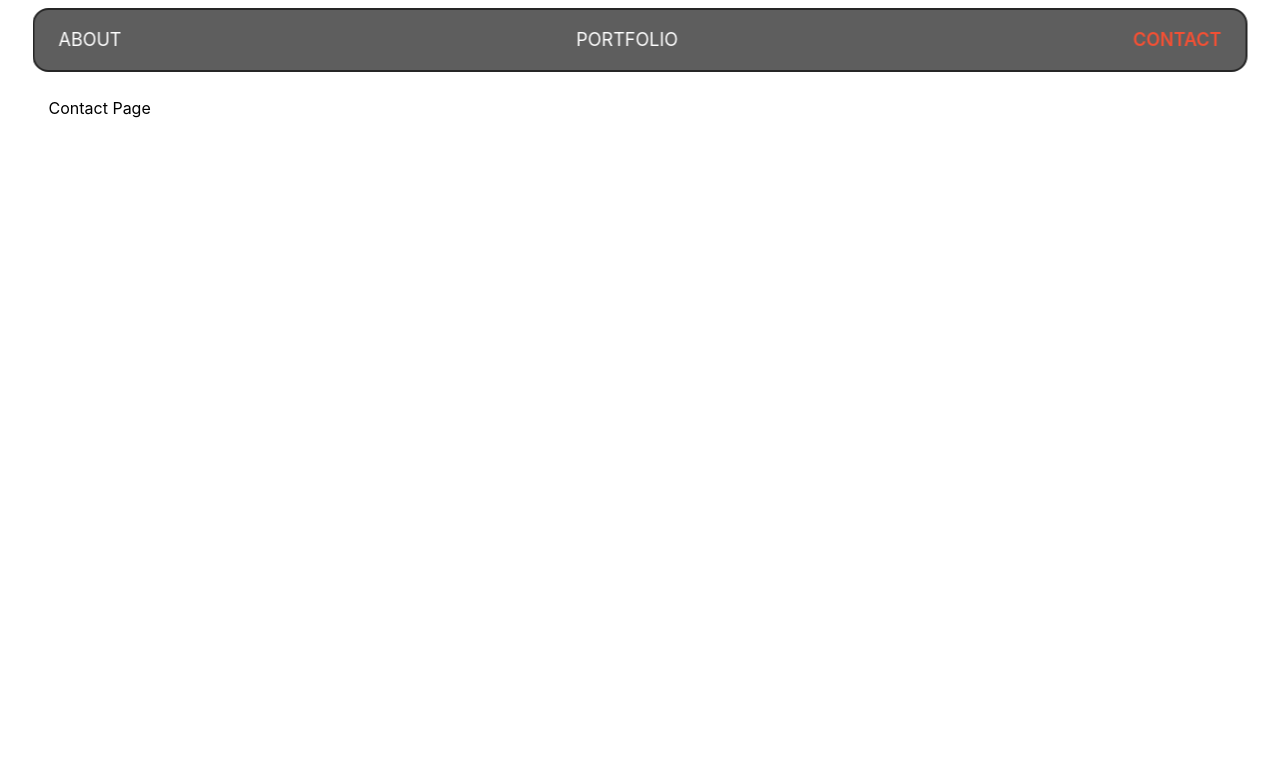
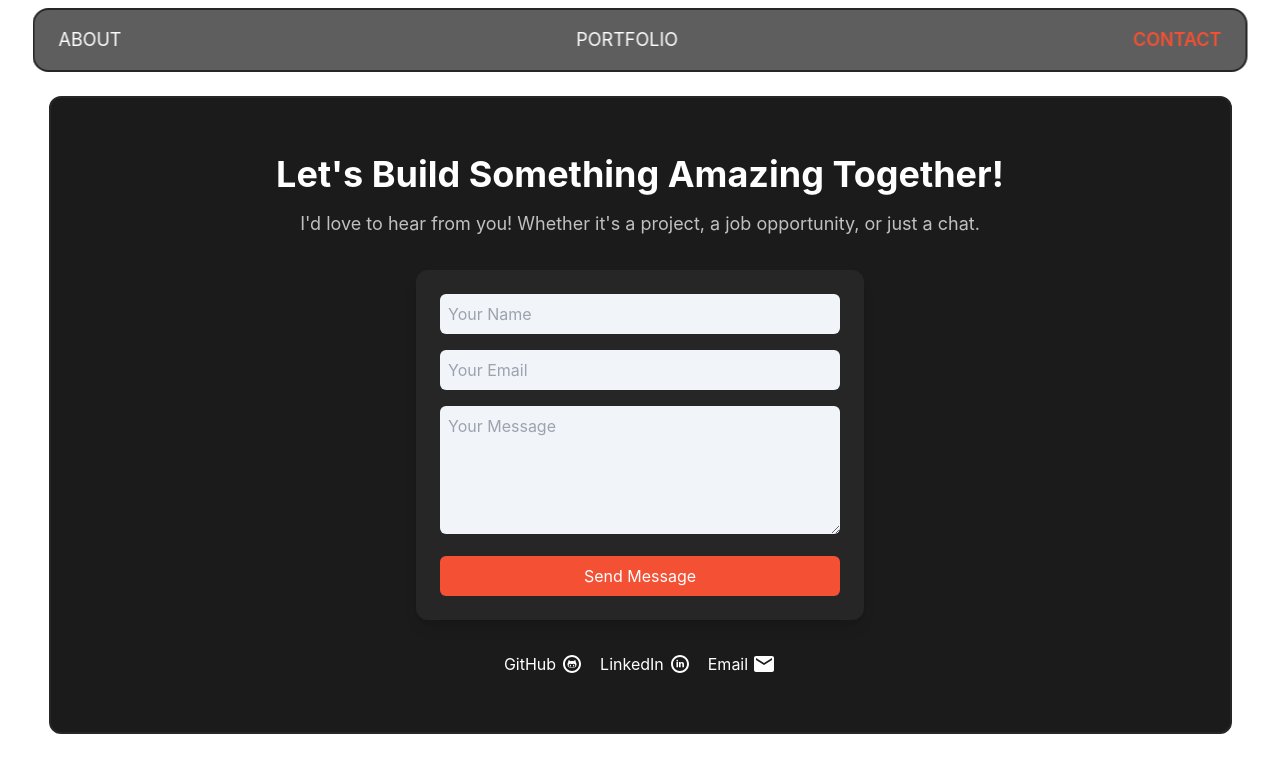
Before and after one commit to AKSHAY13PATEL/portfolio-akshay, a React (Vite) app: page /contact in a window 1280 px wide. Shown: the top 772 px of the page. Built offline with nearby package versions, Linux system fonts and the light colour scheme.

Commit message:
Contact page implemented.

```diff
--- a/src/pages/ContactPage.tsx
+++ b/src/pages/ContactPage.tsx
@@ -1,10 +1,135 @@
+import {
+  TiSocialGithubCircular,
+  TiSocialLinkedinCircular,
+} from "react-icons/ti";
 import Navbar from "../components/Navbar";
+import { MdMail } from "react-icons/md";
+import { useState } from "react";
+import Notification from "../components/Notification";
+import { AiOutlineLoading3Quarters } from "react-icons/ai";
 
 const ContactPage = () => {
+  const [formData, setFormData] = useState({
+    name: "",
+    email: "",
+    message: "",
+  });
+  const [isSubmitting, setIsSubmitting] = useState(false);
+  const [showNotification, setShowNotification] = useState(false);
+  const [notificationText, setNotificationText] = useState("");
+
+  const handleChange = (
+    e: React.ChangeEvent<HTMLInputElement | HTMLTextAreaElement>,
+  ) => {
+    setFormData({ ...formData, [e.target.name]: e.target.value });
+  };
+
+  const handleSubmit = async (e: React.FormEvent) => {
+    e.preventDefault();
+    try {
+      setIsSubmitting(true);
+      // Send form data to the backend
+      await new Promise((resolve) => setTimeout(resolve, 2000));
+
+      console.log("Form Data", formData);
+      setShowNotification(true);
+      setNotificationText("Message Sent Successfully!");
+    } catch (error) {
+      console.error("Error Submitting Form", error);
+      setShowNotification(true);
+      setNotificationText("Error Submitting Form!");
+    } finally {
+      setIsSubmitting(false);
+    }
+  };
+
   return (
     <div className="mx-auto flex max-w-[1215px] flex-col gap-5 px-4">
       <Navbar />
-      <div className="mb-2 mt-24 flex flex-col gap-5">Contact Page</div>
+      <div className="card-wrapper mb-2 mt-24 flex flex-col gap-5">
+        <div className="flex flex-col items-center justify-center bg-background-default text-primary">
+          {/* Hero Section */}
+          <h1 className="mb-4 text-4xl font-bold">
+            Let's Build Something Amazing Together!
+          </h1>
+          <p className="mb-8 text-lg text-secondary">
+            I'd love to hear from you! Whether it's a project, a job
+            opportunity, or just a chat.
+          </p>
+
+          {/* Contact Form */}
+          <form
+            className="w-full max-w-md rounded-xl bg-darkgray p-6 shadow-lg"
+            onSubmit={handleSubmit}
+          >
+            <input
+              type="text"
+              placeholder="Your Name"
+              className="mb-4 w-full rounded-md bg-slate-100 p-2 text-black"
+              onChange={handleChange}
+              name="name"
+              value={formData.name}
+            />
+            <input
+              type="email"
+              placeholder="Your Email"
+              className="mb-4 w-full rounded-md bg-slate-100 p-2 text-black"
+              onChange={handleChange}
+              name="email"
+              value={formData.email}
+            />
+            <textarea
+              placeholder="Your Message"
+              className="mb-4 h-32 w-full rounded-md bg-slate-100 p-2 text-black"
+              onChange={handleChange}
+              name="message"
+              value={formData.message}
+            ></textarea>
+            <button
+              type="submit"
+              className={`flex w-full items-center justify-center gap-4 rounded-md bg-highlight py-2 text-white transition hover:bg-opacity-80 ${
+                isSubmitting && "cursor-not-allowed bg-opacity-60"
+              }`}
+            >
+              {isSubmitting ? "Sending ..." : "Send Message"}
+              {isSubmitting && (
+                <AiOutlineLoading3Quarters className="size-4 animate-spin" />
+              )}
+            </button>
+          </form>
+
+          {/* Social Links */}
+          <div className="mt-8 flex gap-4">
+            <a
+              href="https://github.com/AKSHAY13PATEL"
+              target="_blank"
+              className="flex items-center gap-1 hover:text-highlight"
+            >
+              GitHub <TiSocialGithubCircular className="size-6" />
+            </a>
+            <a
+              href="https://www.linkedin.com/in/akshay-patel-917888135/"
+              target="_blank"
+              className="flex items-center gap-1 hover:text-highlight"
+            >
+              LinkedIn <TiSocialLinkedinCircular className="size-6" />
+            </a>
+            <a
+              href="mailto:yourname@example.com"
+              className="flex items-center gap-1 hover:text-highlight"
+            >
+              Email <MdMail className="size-6" />
+            </a>
+          </div>
+        </div>
+      </div>
+
+      {showNotification && (
+        <Notification
+          text={notificationText}
+          onClose={() => setShowNotification(false)}
+        />
+      )}
     </div>
   );
 };
```
